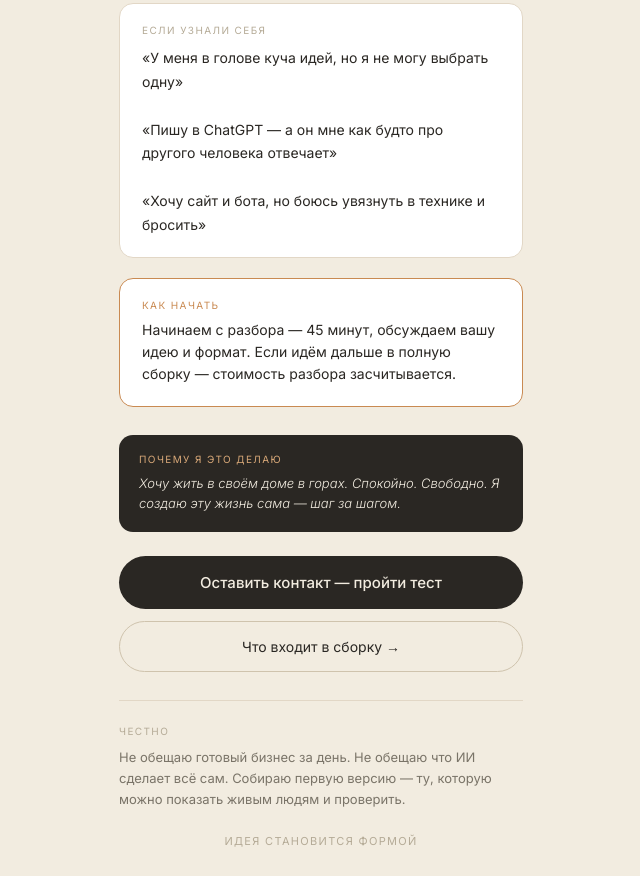
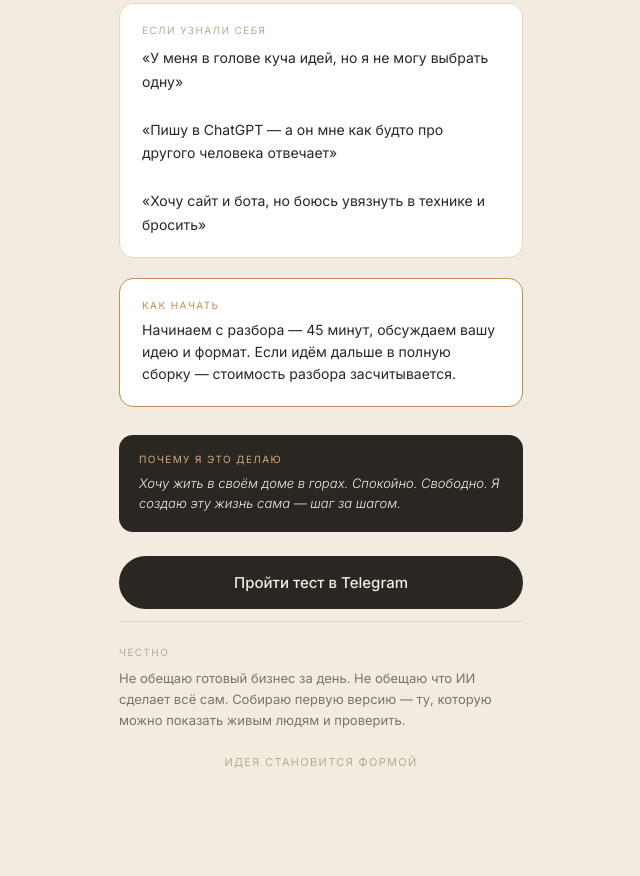
Before and after one commit to irinavedipro/vedi-ai-passport, a plain HTML site: page index.html in a window 1280 px wide. Shown: the part 483-1359 px from the top of the page, without its empty margins (319-959 px from the left). After the commit the page ends 1280 px from the top, so only its background shows below. Drawn offline with Linux system fonts and the light colour scheme.

Commit message:
Update CTA: one button to bot with ?start=site param

```diff
--- a/index.html
+++ b/index.html
@@ -147,8 +147,7 @@
     <p>Хочу жить в своём доме в горах. Спокойно. Свободно. Я создаю эту жизнь сама — шаг за шагом.</p>
   </div>
 
-  <a href="https://t.me/vedi_vibe_ai_bot" class="cta">Оставить контакт — пройти тест</a>
-  <a href="sborka_details.html" class="cta-secondary">Что входит в сборку →</a>
+  <a href="https://t.me/vedi_vibe_ai_bot?start=site" class="cta">Пройти тест в Telegram</a>
 
   <div class="honest">
     <div class="label">честно</div>
```
